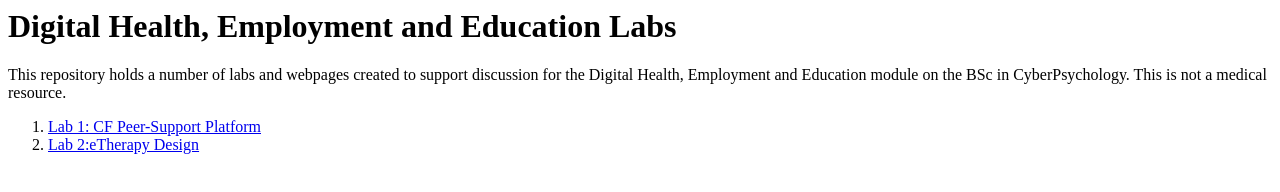
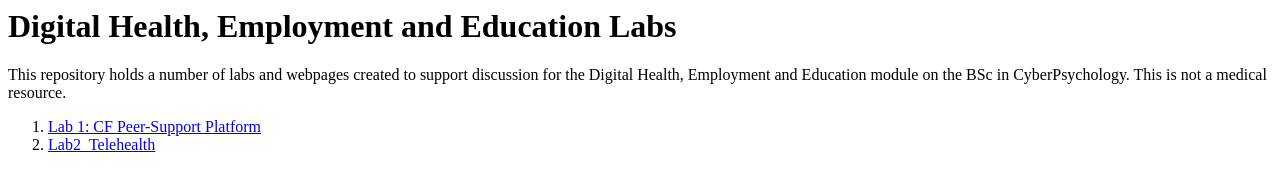
Before and after one commit to ruthlennonatu/DigitalHealthEmploymentandEducation, a plain HTML site: page index.html in a window 1280 px wide. Drawn offline with Linux system fonts and the light colour scheme.

Commit message:
Update link text for Lab 2 in index.html

```diff
--- a/index.html
+++ b/index.html
@@ -3,5 +3,5 @@
 This repository holds a number of labs and webpages created to support discussion for the Digital Health, Employment and Education module on the BSc in CyberPsychology. This is not a medical resource.
 <ol>
   <li><a href="lab1-cf-peer-to-peer-support/">Lab 1: CF Peer-Support Platform</a></li>
-  <li><a href="Lab2_Telehealth/">Lab 2:eTherapy Design</a></li>
+  <li><a href="Lab2_Telehealth/">Lab2_Telehealth</a></li>
 </ol>
```
